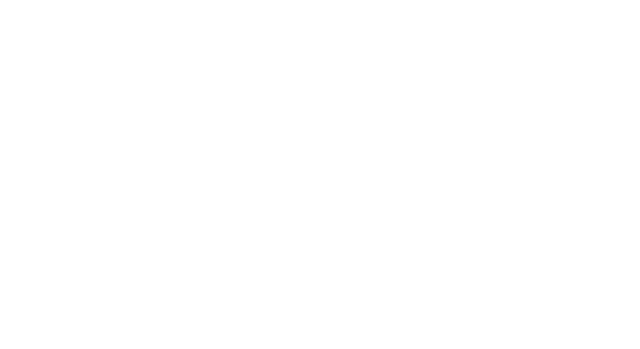
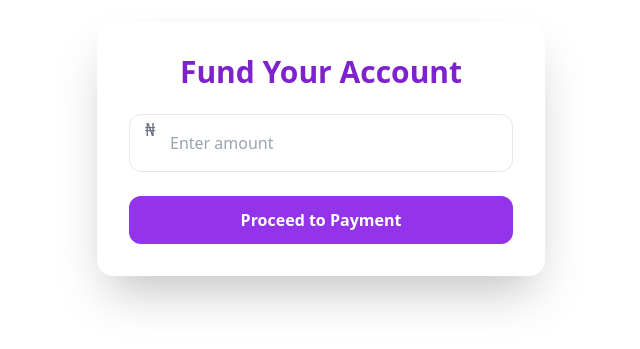
Before and after one commit to teafeh/jBooster, a React (Vite) app: page /fund in a window 1280 px wide. Before the commit this address had no page. Shown: the part 251-600 px from the top of the page, without its empty margins (319-959 px from the left). Built offline with nearby package versions, Linux system fonts and the light colour scheme; sample sign-in values are in the browser's storage.

Commit message:
services now protected

```diff
--- a/src/App.jsx
+++ b/src/App.jsx
@@ -8,6 +8,7 @@ import LandingPageTwo from "./home 2";
 import Dashboard from "./dasboard 2";
 import ProtectedRoute from "./login 2/components/ProtectedRoute";
 import PublicRoute from "./components/PublicRoute";
+import FundAccount from "./payment/fundacct";
 
 function App() {
   return (
@@ -32,6 +33,15 @@ function App() {
         />
 
         <Route
+          path="/fund"
+          element={
+            <ProtectedRoute>
+              <FundAccount />
+            </ProtectedRoute>
+          }
+        />
+
+        <Route
           path="/dashboard"
           element={
             <ProtectedRoute>
--- a/src/dasboard 2/hook/useServices.js
+++ b/src/dasboard 2/hook/useServices.js
@@ -8,7 +8,12 @@ export default function useServices() {
   useEffect(() => {
     const fetchServices = async () => {
       try {
-        const res = await fetch("https://jboosterbackend.onrender.com/api/services");
+        const token = localStorage.getItem("token"); // 👈 grab token
+        const res = await fetch("https://jboosterbackend.onrender.com/api/services", {
+          headers: {
+            Authorization: `Bearer ${token}`, // 👈 attach token
+          },
+        });
         if (!res.ok) throw new Error("Failed to load services");
         const data = await res.json();
         setServices(data);
--- a/src/dasboard 2/index.jsx
+++ b/src/dasboard 2/index.jsx
@@ -2,6 +2,7 @@ import { useState, useEffect } from "react";
 import useServices from "./hook/useServices";
 import useOrder from "./hook/useOrder";
 import useLogout from "./hook/useLogout";
+import FullPageLoader from "../login 2/components/FullPageLoader";
 
 export default function Dashboard() {
   const { services, loading } = useServices();
@@ -28,7 +29,7 @@ const { placeOrder, loading: orderLoading, toast } = useOrder();
   const [quantity, setQuantity] = useState(100);
   const [link, setLink] = useState("");
 
-  if (loading) return <p className="p-6 text-center">Loading services...</p>;
+  if (loading) return <FullPageLoader />;
 
   const categories = [...new Set(services.map((s) => s.category))];
   const filteredServices = services.filter((s) => s.category === category);
@@ -76,11 +77,12 @@ const { placeOrder, loading: orderLoading, toast } = useOrder();
               <p className="text-gray-500 text-xs sm:text-sm">Balance</p>
               <p className="font-bold text-lg sm:text-xl">₦{user.balance.toLocaleString()}</p>
               <button
-                onClick={() => setShowFundModal(true)}
-                className="mt-1 text-xs sm:text-sm text-purple-600 hover:underline"
-              >
-                Fund Account
-              </button>
+  onClick={() => window.location.href = "/fund"}
+  className="mt-1 text-xs sm:text-sm text-purple-600 hover:underline"
+>
+  Fund Account
+</button>
+
             </div>
             <div className="bg-white shadow-lg p-4 sm:p-6 rounded-xl w-36 sm:w-44 hover:shadow-2xl transition transform hover:-translate-y-1">
               <p className="text-gray-500 text-xs sm:text-sm">Total Orders</p>
@@ -217,37 +219,6 @@ const { placeOrder, loading: orderLoading, toast } = useOrder();
 )}
   </div>
 </main>
-
-
-      {/* Fund Account Modal */}
-      {showFundModal && (
-        <div className="fixed inset-0 bg-black/50 flex items-center justify-center z-50">
-          <div className="bg-white rounded-2xl p-6 w-80 sm:w-96 shadow-2xl">
-            <h3 className="text-xl font-bold text-purple-700 mb-4">Fund Account</h3>
-            <input
-              type="number"
-              placeholder="Enter amount"
-              value={fundAmount}
-              onChange={(e) => setFundAmount(e.target.value)}
-              className="w-full p-3 border rounded-lg focus:ring-2 focus:ring-purple-500 mb-4"
-            />
-            <div className="flex justify-end gap-3">
-              <button
-                onClick={() => setShowFundModal(false)}
-                className="px-4 py-2 rounded-lg border hover:bg-gray-100 transition"
-              >
-                Cancel
-              </button>
-              <button
-                onClick={handleFund}
-                className="px-4 py-2 rounded-lg bg-purple-600 text-white hover:bg-purple-500 transition"
-              >
-                Fund
-              </button>
-            </div>
-          </div>
-        </div>
-      )}
     </div>
   );
 }
--- /dev/null
+++ b/src/login 2/components/FullPageLoader.jsx
@@ -0,0 +1,18 @@
+// components/FullPageLoader.jsx
+export default function FullPageLoader() {
+  return (
+    <div className="fixed inset-0 flex flex-col items-center justify-center bg-gradient-to-br from-purple-100 via-white to-purple-200 z-50">
+      {/* Fancy heading */}
+      <h1 className="text-3xl md:text-5xl font-extrabold bg-gradient-to-r from-purple-600 via-pink-500 to-indigo-600 text-transparent bg-clip-text animate-pulse mb-6">
+        J Boost 🚀
+      </h1>
+
+      {/* Animated dots */}
+      <div className="flex space-x-3">
+        <span className="w-4 h-4 bg-purple-500 rounded-full animate-bounce"></span>
+        <span className="w-4 h-4 bg-pink-500 rounded-full animate-bounce delay-150"></span>
+        <span className="w-4 h-4 bg-indigo-500 rounded-full animate-bounce delay-300"></span>
+      </div>
+    </div>
+  );
+}
--- /dev/null
+++ b/src/payment/fundacct/hook/useFund.js
@@ -0,0 +1,31 @@
+import { useState } from "react";
+
+export default function useFund() {
+  const [loading, setLoading] = useState(false);
+
+  const fundAccount = async (amount) => {
+    if (!amount || isNaN(amount) || parseFloat(amount) <= 0) {
+      throw new Error("Invalid amount");
+    }
+
+    setLoading(true);
+    try {
+      // 🔌 integrate payment gateway here
+      // Example: initialize transaction via backend
+      // const res = await axios.post("/api/payment/initialize", { amount });
+      // return res.data;
+
+      console.log("Funding initiated for ₦", amount);
+
+      // mock response for now
+      return { success: true, message: `Payment of ₦${amount} initialized` };
+    } catch (error) {
+      console.error(error);
+      throw new Error("Failed to initialize payment");
+    } finally {
+      setLoading(false);
+    }
+  };
+
+  return { fundAccount, loading };
+}
--- /dev/null
+++ b/src/payment/fundacct/index.jsx
@@ -0,0 +1,44 @@
+import { useState } from "react";
+import useFund from "./hook/useFund";
+
+export default function FundAccount() {
+  const [amount, setAmount] = useState("");
+  const { fundAccount, loading } = useFund();
+
+  const handleFund = async () => {
+    try {
+      const res = await fundAccount(amount);
+      alert(`✅ ${res.message}`);
+    } catch (err) {
+      alert(`❌ ${err.message}`);
+    }
+  };
+
+  return (
+    <div className="min-h-screen flex items-center justify-center bg-gradient-to-br from-purple-50 to-purple-100 p-6">
+      <div className="bg-white shadow-2xl rounded-2xl p-8 w-full max-w-md text-center">
+        <h1 className="text-3xl font-bold text-purple-700 mb-6">Fund Your Account</h1>
+
+        <div className="relative mb-6">
+  <span className="absolute left-4 top-1/2 -translate-y-1/2 text-gray-500 text-lg">
+    ₦
+  </span>
+  <input
+    type="number"
+    placeholder="Enter amount"
+    value={amount}
+    onChange={(e) => setAmount(e.target.value)}
+    className="w-full p-4 pl-10 border rounded-xl focus:ring-2 focus:ring-purple-500"
+  />
+</div>
+        <button
+          onClick={handleFund}
+          disabled={loading}
+          className="w-full py-3 rounded-xl font-semibold text-white bg-purple-600 hover:bg-purple-500 transition disabled:opacity-50"
+        >
+          {loading ? "Processing..." : "Proceed to Payment"}
+        </button>
+      </div>
+    </div>
+  );
+}
```
